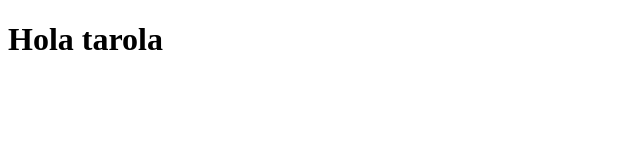
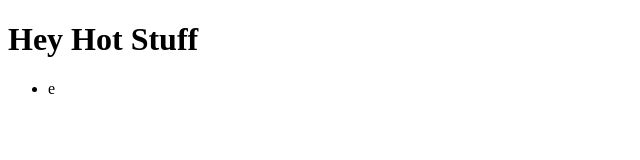
Before and after one commit to aabenlop/git_test, a plain HTML site: page index.html in a window 1280 px wide. Shown: the whole page, without its empty margins (0-640 px from the left). Drawn offline with Linux system fonts and the light colour scheme.

Commit message:
Nuevo Saludo on index.html

```diff
--- a/index.html
+++ b/index.html
@@ -8,7 +8,10 @@
 </head>
 <body>
 
-    <h1>Hola tarola</h1>
+    <h1>Hey Hot Stuff</h1>
+    <ul>
+        <li> e</li>
+    </ul>
 
 </body>
 </html>
```
